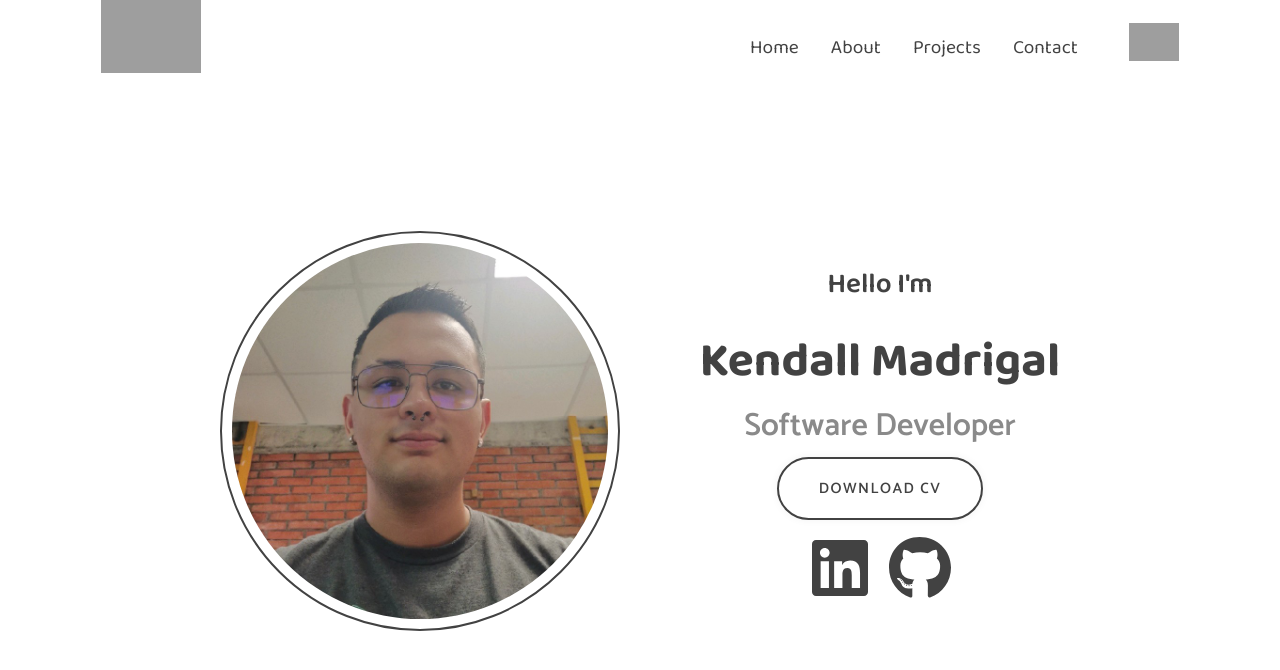
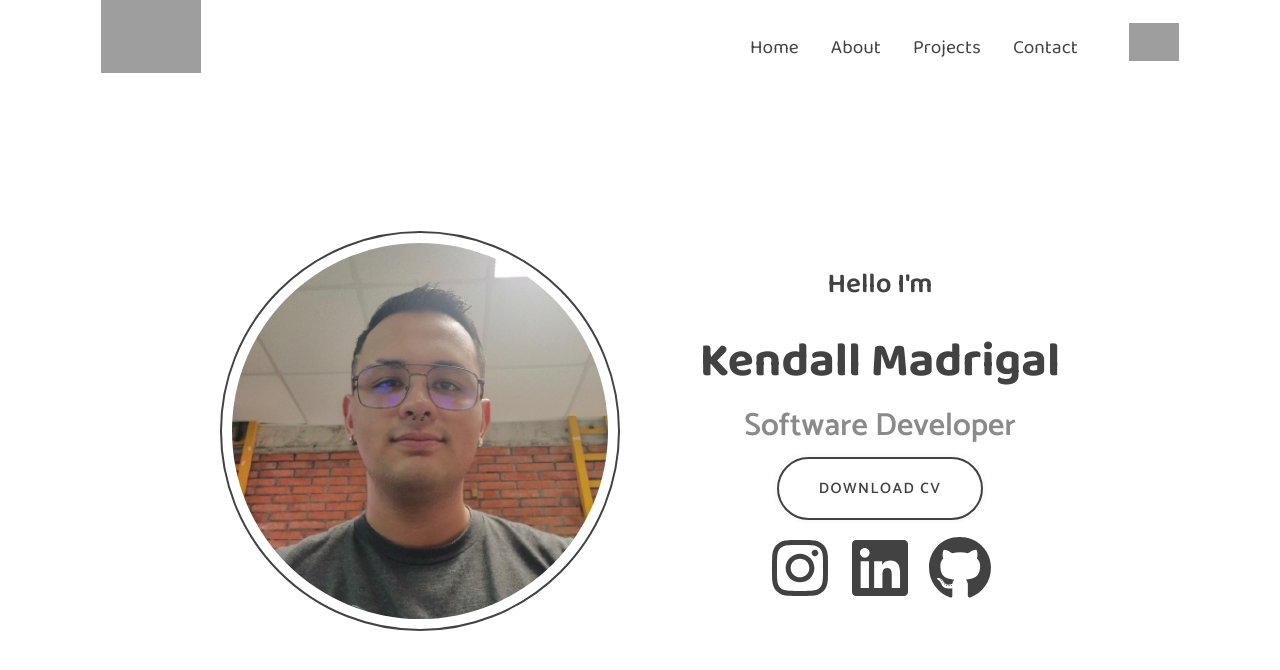
Before and after one commit to KendallMadrigal557/Portfolio, a React (Vite) app: page / in a window 1280 px wide. Shown: the top 670 px of the page. Built offline with nearby package versions, Linux system fonts and the light colour scheme; grey boxes are pictures that could not be loaded.

Commit message:
Adding instagram to home

```diff
--- a/src/components/home.jsx
+++ b/src/components/home.jsx
@@ -1,6 +1,6 @@
 import React from 'react';
 import { FontAwesomeIcon } from '@fortawesome/react-fontawesome';
-import { faLinkedin, faGithub } from '@fortawesome/free-brands-svg-icons';
+import { faLinkedin, faGithub, faInstagram } from '@fortawesome/free-brands-svg-icons';
 import '../css/home.css'
 
 const HomeSection = () => {
@@ -25,6 +25,7 @@ const HomeSection = () => {
                 </div>
 
                 <div className='icon-container' >
+                    <FontAwesomeIcon className='icon' icon={faInstagram} onClick={() =>  goLocation('https://www.instagram.com/madrigal_557/')} />
                     <FontAwesomeIcon className='icon' icon={faLinkedin} onClick={() => goLocation('https://www.linkedin.com/in/ken-madrigal/')} />
                     <FontAwesomeIcon className='icon' icon={faGithub} onClick={() => goLocation(`https://github.com/KendallMadrigal557`)} />
                 </div>
```
